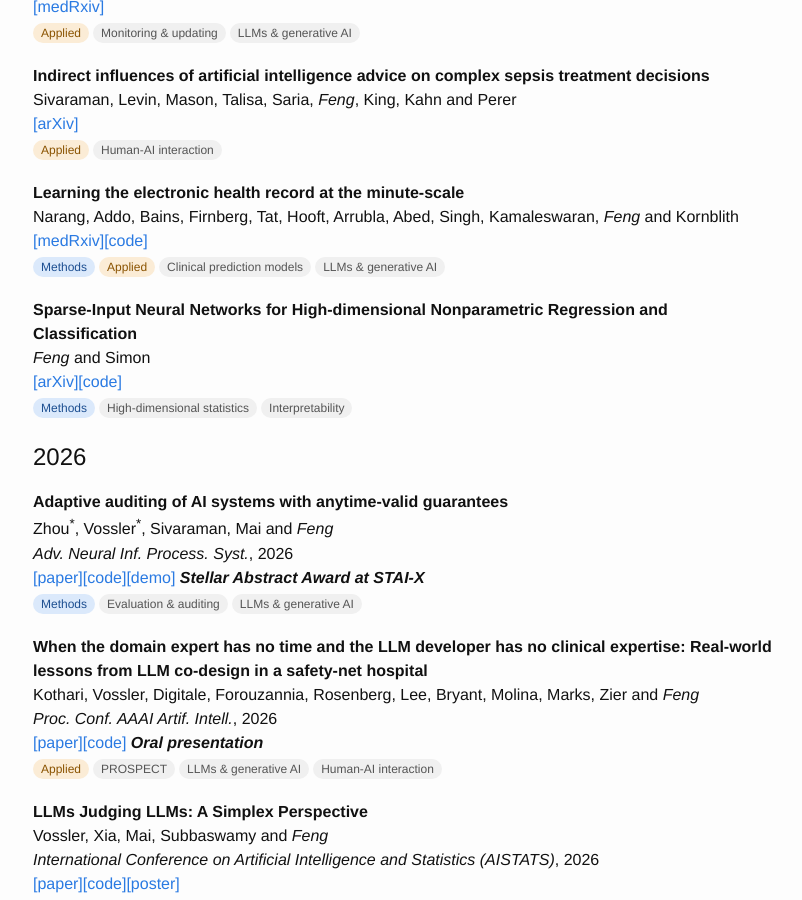
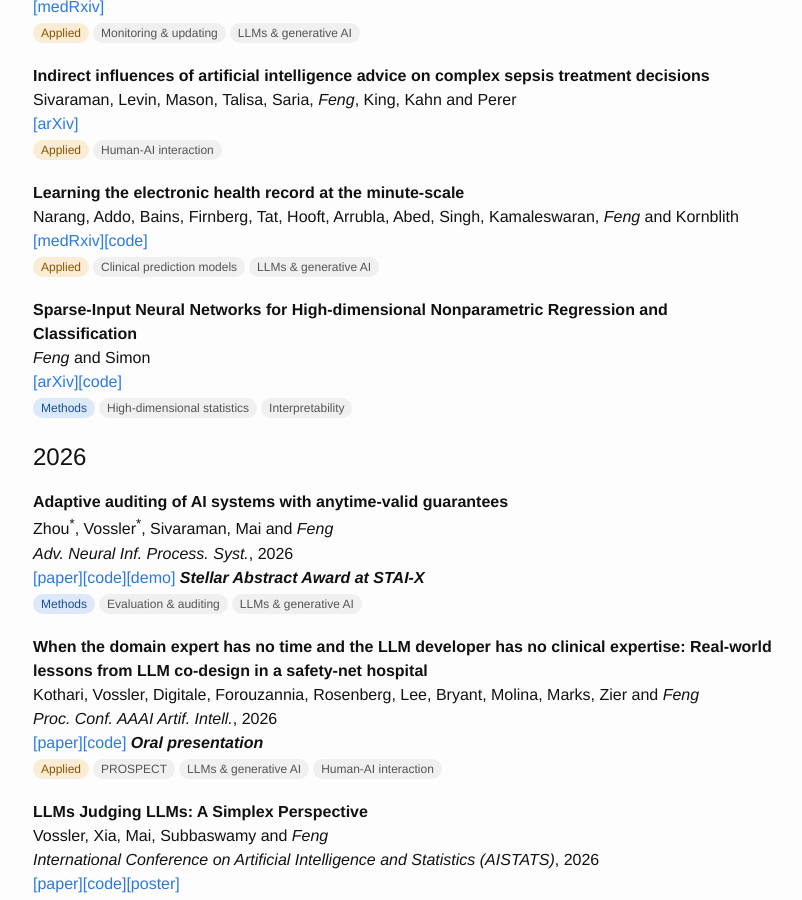
Before and after one commit to jjfeng/jjfeng.github.io, a Jekyll site: the page built from publications.md, in a window 1280 px wide and 900 px high, scrolled down 1111 px. Shown: the whole window, without its empty margins (237-1039 px from the left). Built offline with Jekyll 4.4.1, drawn with Linux system fonts in a browser that asks for light colours.

Commit message:
methods only

```diff
--- a/generate_publications.py
+++ b/generate_publications.py
@@ -140,7 +140,7 @@ TAG_DICT = {
     "Forouzannia2026-ho": (["applied"], ["prediction"]),
     "Kim2026-vx": (["review"], []),
     "Foroutani2026-ip": (["applied"], ["outcomes"]),
-    "Narang2026-mw": (["methods", "applied"], ["prediction", "llm"]),
+    "Narang2026-mw": (["applied"], ["prediction", "llm"]),
 }
 
 def wrap_tags(entry, pub_str):
--- a/publications.md
+++ b/publications.md
@@ -65,11 +65,11 @@ Sivaraman, Levin, Mason, Talisa, Saria, *Feng*, King, Kahn and Perer<br />
 <span class="pub-tag pub-cat-applied">Applied</span><span class="pub-tag pub-topic">Human-AI interaction</span>
 </div>
 
-<div class="publication" data-categories="methods applied" data-topics="prediction llm" markdown="1">
+<div class="publication" data-categories="applied" data-topics="prediction llm" markdown="1">
 **Learning the electronic health record at the minute-scale**<br />
 Narang, Addo, Bains, Firnberg, Tat, Hooft, Arrubla, Abed, Singh, Kamaleswaran, *Feng* and Kornblith<br />
 [\[medRxiv\]](https://www.medrxiv.org/content/10.64898/2026.10.04.26364562v1)[\[code\]](https://github.com/Kornblith-Lab/MINT-public)<br />
-<span class="pub-tag pub-cat-methods">Methods</span><span class="pub-tag pub-cat-applied">Applied</span><span class="pub-tag pub-topic">Clinical prediction models</span><span class="pub-tag pub-topic">LLMs & generative AI</span>
+<span class="pub-tag pub-cat-applied">Applied</span><span class="pub-tag pub-topic">Clinical prediction models</span><span class="pub-tag pub-topic">LLMs & generative AI</span>
 </div>
 
 <div class="publication" data-categories="methods" data-topics="hdml interp" markdown="1">
```
